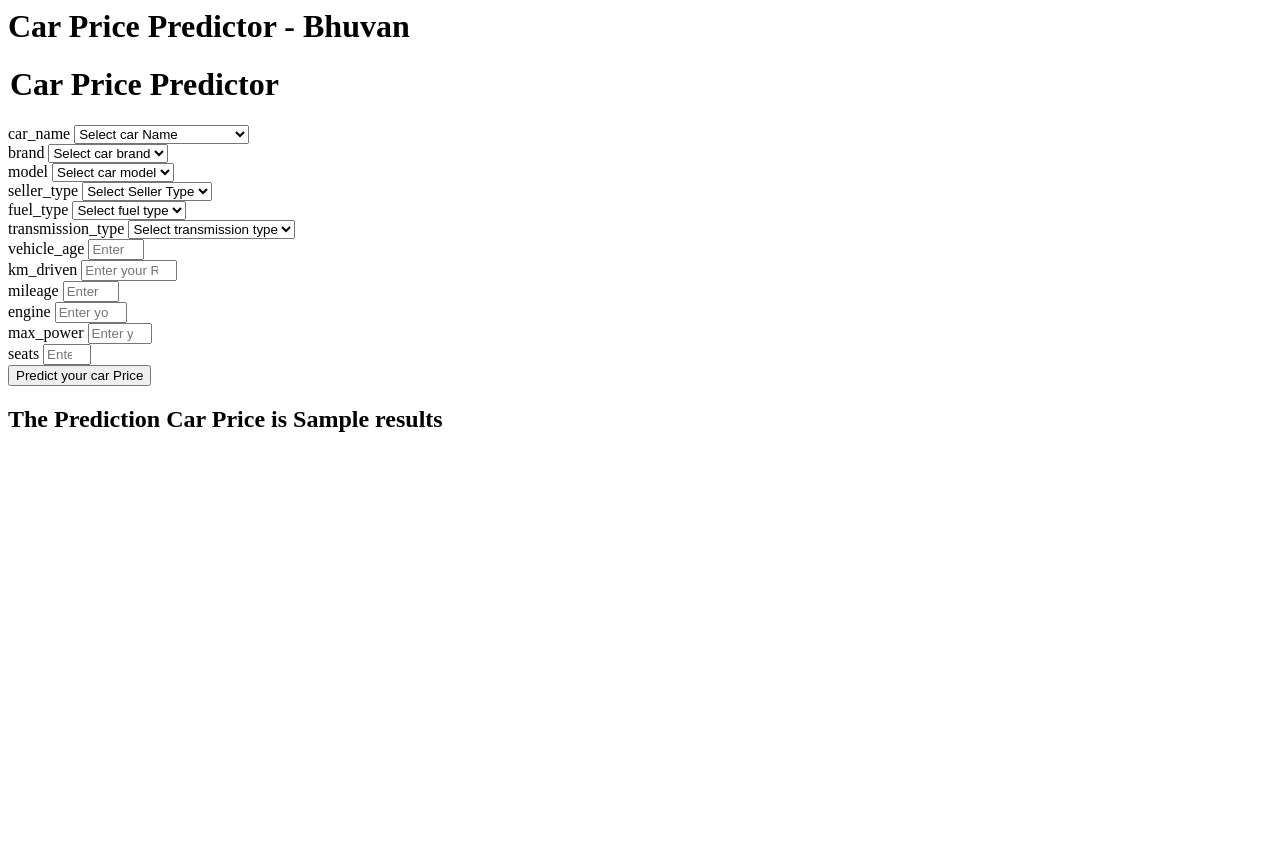
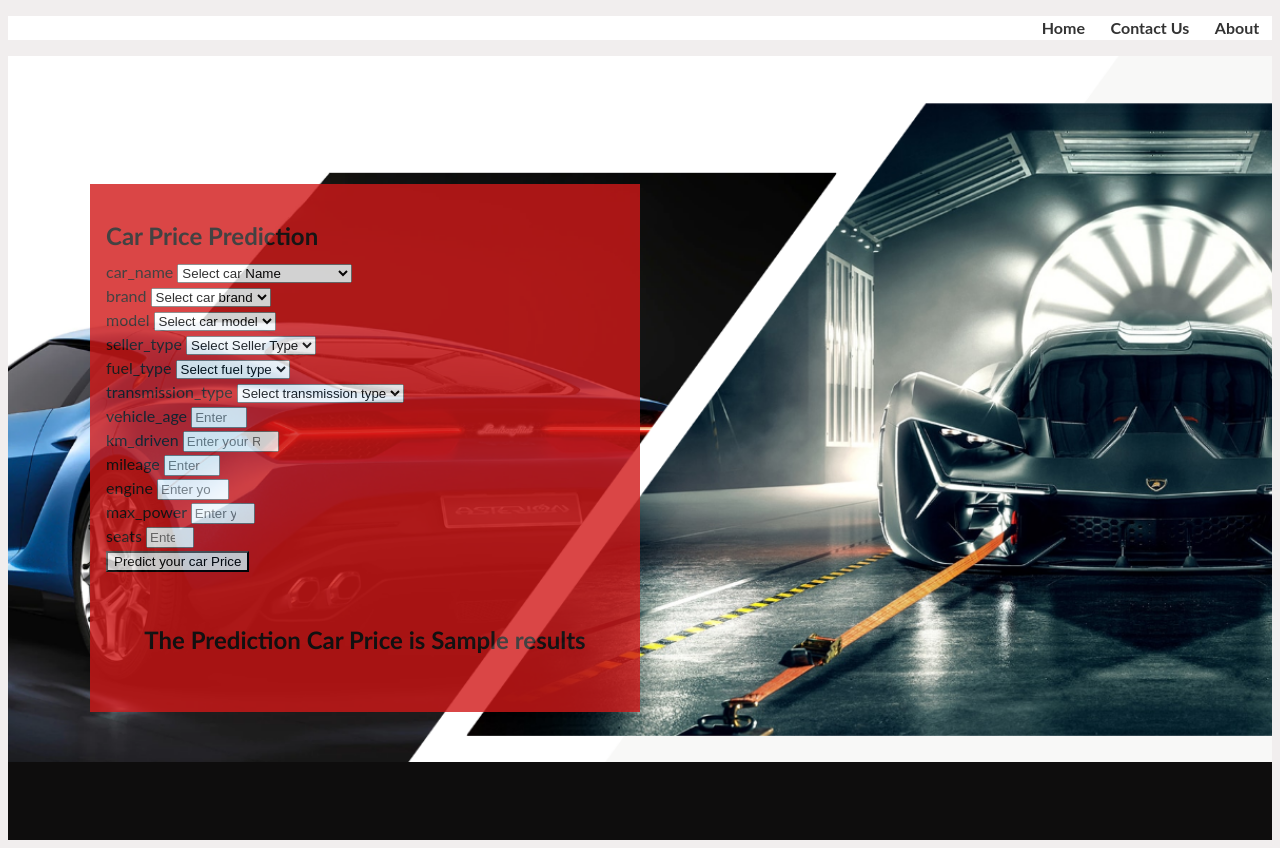
Before and after one commit to bhuvanachandra61/Car_price_prediction, a Flask app: template templates/home.html in a window 1280 px wide. Before the commit the page ends 432 px from the top, so only its background shows below. Run offline with Flask 3, Linux system fonts and the light colour scheme; the template is opened without the code that fills it: most values are stand-ins (such as "Sample title", 1, 10 or a date in 2020).

Commit message:
HTML and CSS

```diff
--- /dev/null
+++ b/static/css/style.css
@@ -0,0 +1,285 @@
+:root{
+  --light-color: #f1eeee;
+  --dark-color: #0d0d0d;
+  --max-width: 1100px;
+}
+
+
+body{
+  font-family: 'Lato', sans-serif;
+  line-height: 1.5;
+  background: var(--light-color);
+}
+
+a{
+  color: #333;
+  text-decoration: none;
+}
+
+ul{
+  list-style: none;
+}
+
+img{
+  width: 100%;
+}
+
+h1, h2, h3, h4, h5, h6{
+  font-family: 'Calibri', cursive;
+  margin-bottom: .55rem;
+  line-height: 1.3;
+}
+
+/* Utility Class */
+.container{
+  max-width: var(--max-width);
+  margin: auto;
+  padding: 0 2 rem;
+  overflow: hidden;
+}
+
+.category{
+  display: inline-block;
+  color: #fff;
+  font-size: 1rem;
+  text-transform: uppercase;
+  padding: 0.4rem 0.6rem;
+  border-radius: 15px;
+  margin-bottom: 0.5rem;
+}
+
+ }
+.category-ent{ background: var(--ent-color)}
+}
+
+.btn{
+  display: inline-block;
+  border: none;
+  background: var(--dark-color);
+  color: #0f0e0e;
+  padding: 0.5rem 1.5rem;
+}
+
+.btn-light{ background: var(--light-color)}
+.btn-primary{ background: var(--primary-color)}
+.btn-secondary{ background: var(--secondary-color)}
+
+.l-heading{
+  font-size: 3rem;
+}
+
+.btn-block{
+  display: block;
+  width: 100%;
+  text-align: center;
+}
+
+.btn:hover{
+  opacity: 0.9;
+}
+
+.card{
+  background: #fff;
+  padding: 1rem;
+}
+
+.card1{
+  background: rgb(209, 24, 24);
+  padding: 1rem;
+  opacity: 0.8;
+}
+.bg-dark{
+  background: var(--dark-color);
+  color: #fff;
+}
+
+.bg-primary{
+  background: var(--primary-color);
+  color: #fff;
+}
+
+.bg-secondary{
+  background: var(--secondary-color);
+  color: #fff;
+}
+
+.bg-dark h1,
+.bg-dark h2,
+.bg-dark h3,
+.bg-dark a,
+.bg-primary h1,
+.bg-primary h2,
+.bg-primary h3,
+.bg-primary a,
+.bg-primary p,
+.bg-secondary h1,
+.bg-secondary h2,
+.bg-secondary h3,
+.bg-secondary a{
+  color: rgb(12, 12, 12);
+}
+
+.py-1 { padding: 1.5rem 0 }
+.py-2 { padding: 2rem 0 }
+.py-3 { padding: 3rem 0 }
+.p-1 { padding: 1.5rem}
+.p-2 { padding: 2rem}
+.p-3 { padding: 3rem}
+
+p{
+  margin: .5rem 0;
+}
+
+.list li{
+  padding: .5rem 0;
+  border-bottom: #131212 dotted 1px;
+  width: 90%;
+}
+
+.list li a:hover{
+  color: var(--primary-color) !important;
+}
+
+
+/* Inner page grid container */
+.page-container{
+  display: grid;
+  grid-template-columns: 5fr 2fr;
+  margin: 2rem 0;
+  grid-gap: 1.5rem
+}
+
+.page-container >*:first-child{
+  grid-row: 1 / span 3;
+}
+
+
+/* Navigation */
+#main-nav{
+  background: #fff;
+  position: sticky;
+  top: 0;
+  z-index: 2;
+}
+
+#main-nav .container{
+  display: grid;
+  grid-template-columns: 2fr 2fr 2fr;
+  padding: 1rem;
+  align-items: center;
+}
+
+
+#main-nav ul{
+  justify-self: end;
+  display: flex;
+}
+
+#main-nav ul li a{
+  padding: 0.80rem;
+  font-weight: bold;
+}
+
+
+#main-nav ul li a:hover{
+  background: var(--light-color);
+  color: var(--dark-color);
+}
+
+
+/* Showcase */
+#showcase{
+  color: #151414;
+  background: #0e0d0d;
+  padding: 2rem;
+  position: relative;
+}
+
+#showcase:before{
+  content: '';
+  background: url('../Image/img2.PNG') no-repeat
+  center center/cover;
+
+  position: absolute;
+  top: 0;
+  left: 0;
+  width: 100%;
+  height: 90%;
+
+}
+
+#showcase .showcase-container{
+  display: grid;
+  grid-template-columns: repeat(2, 1fr);
+  justify-content: center;
+  align-items: center;
+  height: 90vh;
+}
+
+#showcase .showcase-content{
+  z-index: 1;
+}
+
+#showcase .showcase-content p{
+  margin-bottom: 1rem;
+}
+
+/* Home Articles */
+#home-articles .articles-container{
+  display: grid;
+  grid-template-columns: repeat(3, 1fr);
+  grid-gap: 1rem;
+}
+
+
+#article .meta   .category{
+  margin-top: 0.4rem ;
+}
+
+/* Section: Contact */
+#contact {
+  display: flex;
+}
+
+#contact .map, #contact .contact-form {
+  flex: 1;
+}
+
+#contact .contact-form .form-group {
+  margin: 0.75rem;
+}
+
+#contact .contact-form label {
+  display: block;
+}
+
+#contact .contact-form input,
+#contact .contact-form textarea {
+  width: 100%;
+  padding: 0.5rem;
+}
+
+.resized-image {
+  width: 320px;
+  height: 320px;
+}
+
+.centered-text {
+  text-align: center;
+  padding: 2rem;
+}
+
+
+.list li a:hover{
+  color: var(--primary-color) !important;
+}
+
+.black-text {
+  color: rgb(250, 250, 250);
+}
+
+/* Select the <header> element and change its background color to black */
+header {
+  background-color: rgb(253, 248, 248);
+  color: white; /* Set text color to white for better contrast */
+}
--- a/templates/home.html
+++ b/templates/home.html
@@ -1,13 +1,37 @@
-<html>
+<!DOCTYPE html>
+<html lang="en">
+<head>
+  <meta charset="UTF-8">
+  <meta name="viewport" content="width=device-width, initial-scale=1.0">
+  <meta http-equiv="X-UA-Compatible" content="ie=edge">
+  <link rel="preconnect" href="https://fonts.googleapis.com">
+  <link rel="preconnect" href="https://fonts.gstatic.com" crossorigin>
+  <link href="https://fonts.googleapis.com/css2?family=Roboto+Slab&display=swap" rel="stylesheet">
+  <link rel="stylesheet" href="css/style.css">
+  <link rel="stylesheet" media="screen and (max-width: 768px)" href="css/mobile.css">
+  <title>CAR PRICE PREDICTION | HOME</title>
+  <link rel="stylesheet" href="{{ url_for('static', filename='css/style.css') }}">
+</head>
 <body>
-    <div class="login">
-       <h1>Car Price Predictor - Bhuvan</h1>
+  <nav id="main-nav">
+    <div class="header">
+      <ul>
+        <li><a class="current" href="index.html">Home</a></li>
+        <li><a href="contact.html">Contact Us</a></li>
+        <li><a href="about.html">About</a></li>
+      </ul>
+    </div>
+  </nav>
 
+  <!-- Showcase -->
+  <header id="showcase" >
+    <div class="container">
+      <div class="showcase-container">
+        <div class="showcase-content">
+          <article class="card1">
           <form action="{{ url_for('predict_datapoint')}}" method="post">
-        <h1>
-            <legend>Car Price Predictor</legend>
-        </h1>
             <div class="mb-3">
+                <h1 class="white-text" >Car Price Prediction</h1>
                 <label class="form-label">car_name</label>
                 <select class="form-control" name="car_name" placeholder="Enter you Car Name" required>
                     <option class="placeholder" selected disabled value="">Select car Name</option>
@@ -440,11 +464,16 @@
                     placeholder="Enter your Reading Score" min='1' max='9' />
             </div>
             <div class="mb-3">
-            <input class="btn btn-primary" type="submit" value="Predict your car Price" required />
+                <input class="btn btn-light" type="submit" value="Predict your car Price" required />
             </div>
         </form>
-    <h2>
-       The Prediction Car Price is {{results}}
-    </h2>
-   <body>
+        <h2 class="centered-text">The Prediction Car Price is {{results}}</h2>
+        </div>
+      </article>
+      </div>
+    </div>
+  </header>
+  </section>
+
+</body>
 </html>
```
Also changed, not shown: static/Image/img2.PNG (added). Lines whose indentation alone changed are shown as unchanged.
